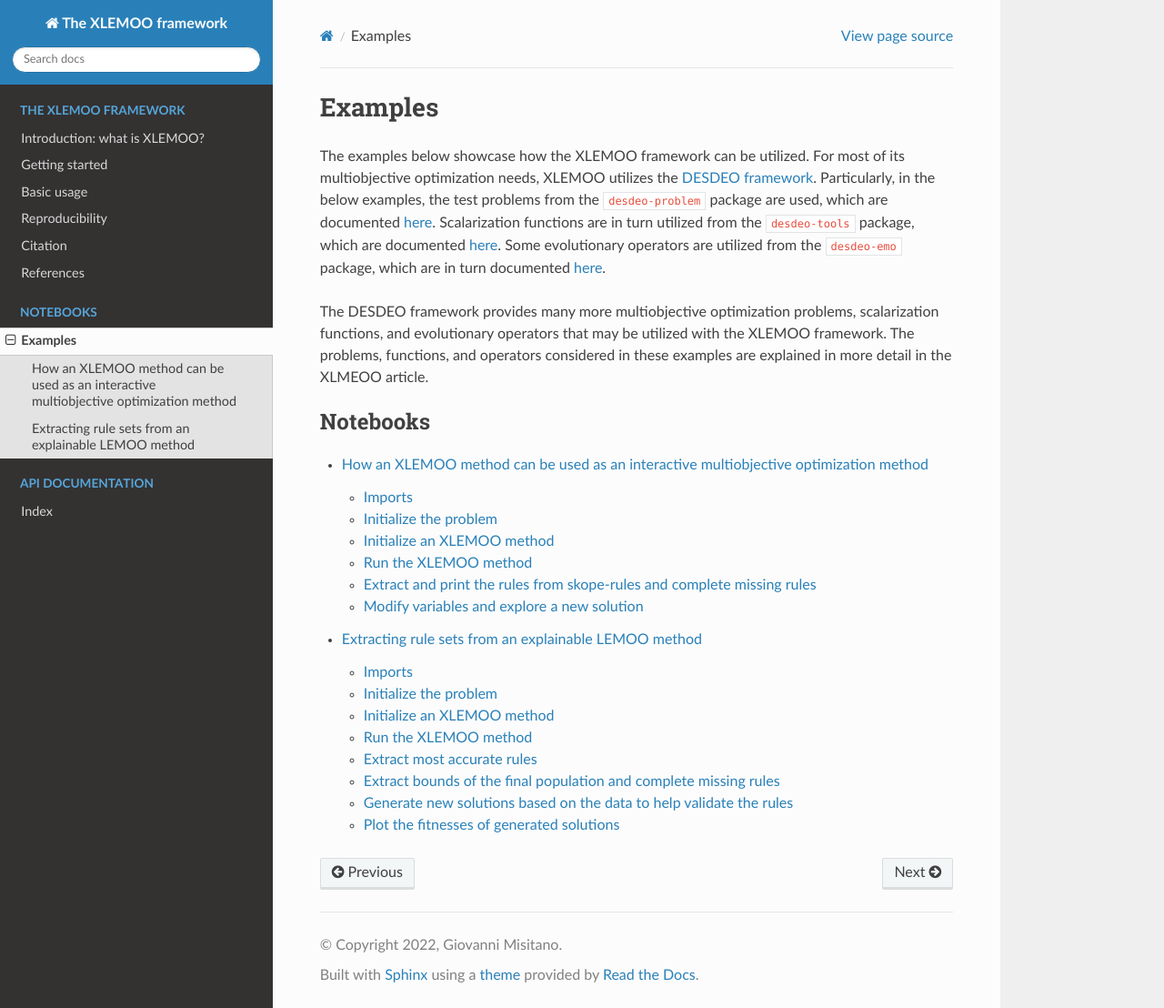
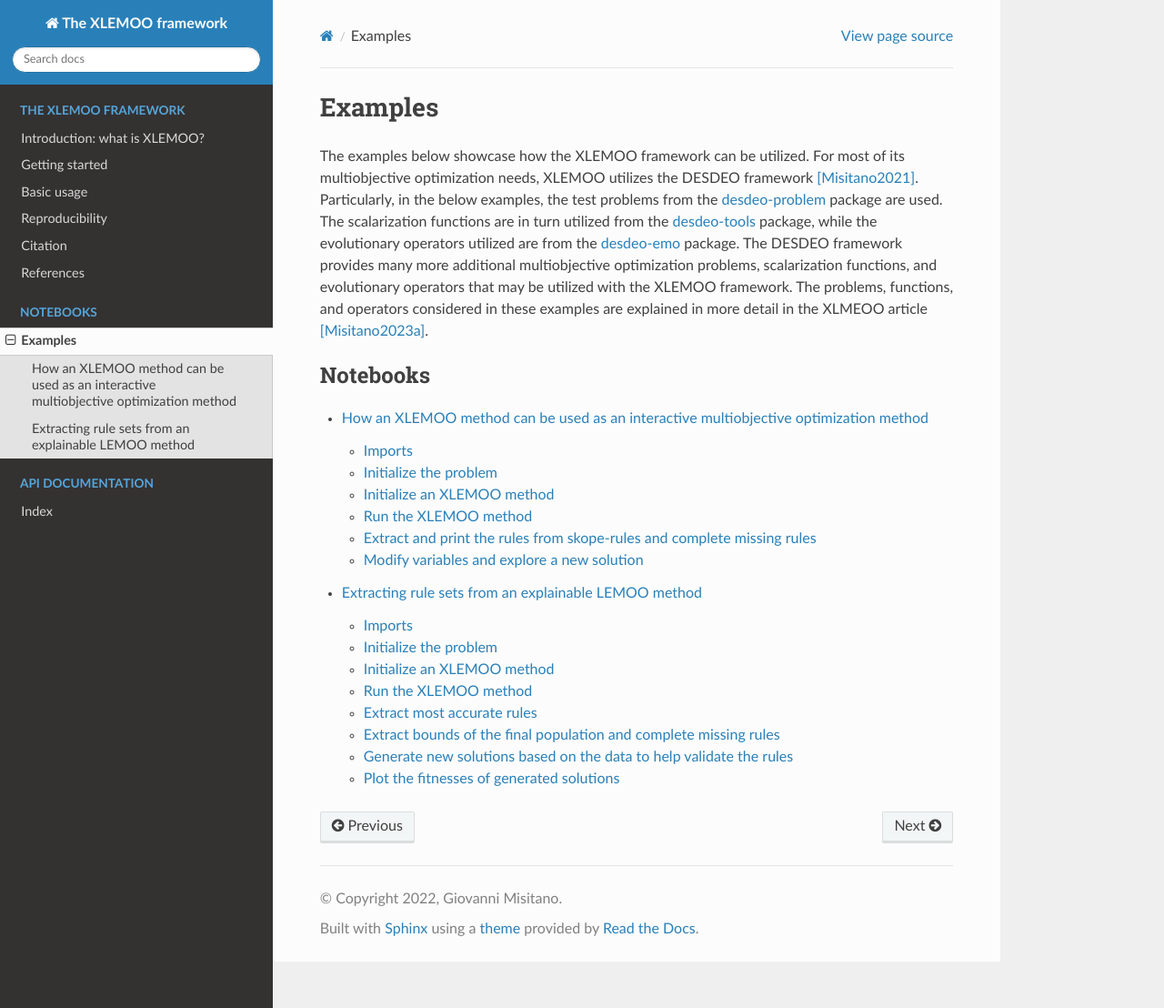
Before and after one commit to gialmisi/XLEMOO, a Sphinx documentation site: the page built from docs/notebooks_section.rst, in a window 1280 px wide and 1108 px high. Shown: the whole window at 91% size. Built offline with Sphinx 7.4.7 and the Read the Docs theme 2.0.0, drawn with Linux system fonts in a browser that asks for light colours.

Commit message:
Minor changes to the docs.

```diff
--- a/docs/notebooks_section.rst
+++ b/docs/notebooks_section.rst
@@ -4,18 +4,14 @@
 ========
 
 The examples below showcase how the XLEMOO framework can be utilized. For most of its multiobjective
-optimization needs, XLEMOO utilizes the `DESDEO framework <https://desdeo.it.jyu.fi>`_.
-Particularly, in the below examples, the test problems from the ``desdeo-problem`` package are used, which are
-documented `here <https://desdeo-problem.readthedocs.io/en/latest/problems.html>`_. Scalarization
-functions are in turn utilized from the ``desdeo-tools`` package, which are documented
-`here <https://desdeo-tools.readthedocs.io/en/latest/autoapi/scalarization/index.html>`_.
-Some evolutionary operators are utilized from the ``desdeo-emo`` package, which are in turn
-documented `here <https://desdeo-emo.readthedocs.io/en/latest/autoapi/desdeo_emo/recombination/index.html>`_.
-
-The DESDEO framework provides many more multiobjective optimization problems, scalarization functions, and
+optimization needs, XLEMOO utilizes the DESDEO framework [Misitano2021]_.
+Particularly, in the below examples, the test problems from the `desdeo-problem`_ package are used. The scalarization
+functions are in turn utilized from the `desdeo-tools`_ package, while the
+evolutionary operators utilized are from the `desdeo-emo`_ package. The DESDEO framework provides many more
+additional multiobjective optimization problems, scalarization functions, and
 evolutionary operators that may be
 utilized with the XLEMOO framework. The problems, functions, and operators considered in these examples
-are explained in more detail in the XLMEOO article.
+are explained in more detail in the XLMEOO article [Misitano2023a]_.
 
 .. toctree::
    :maxdepth: 2
```
Also changed, not shown: other parts of docs/notebooks_section.rst (+4 -0 lines).
